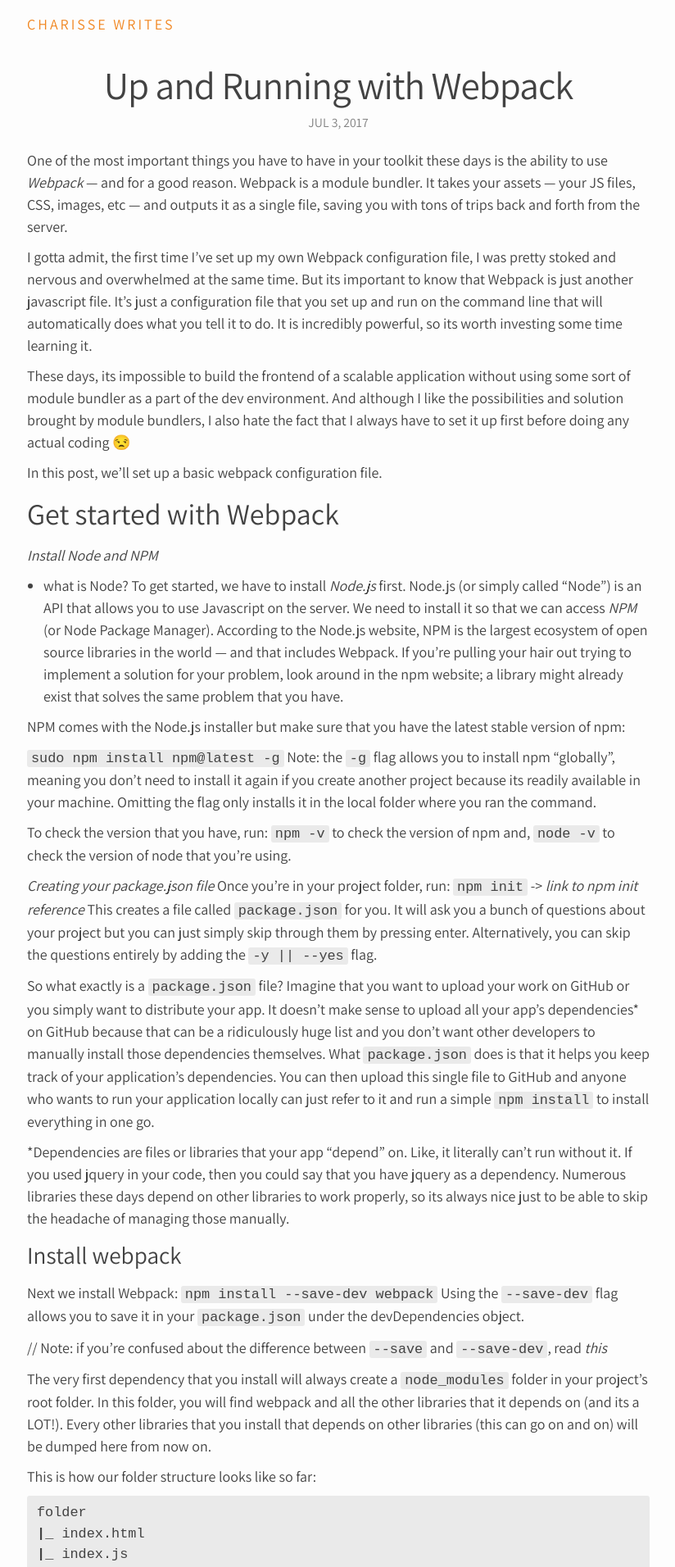
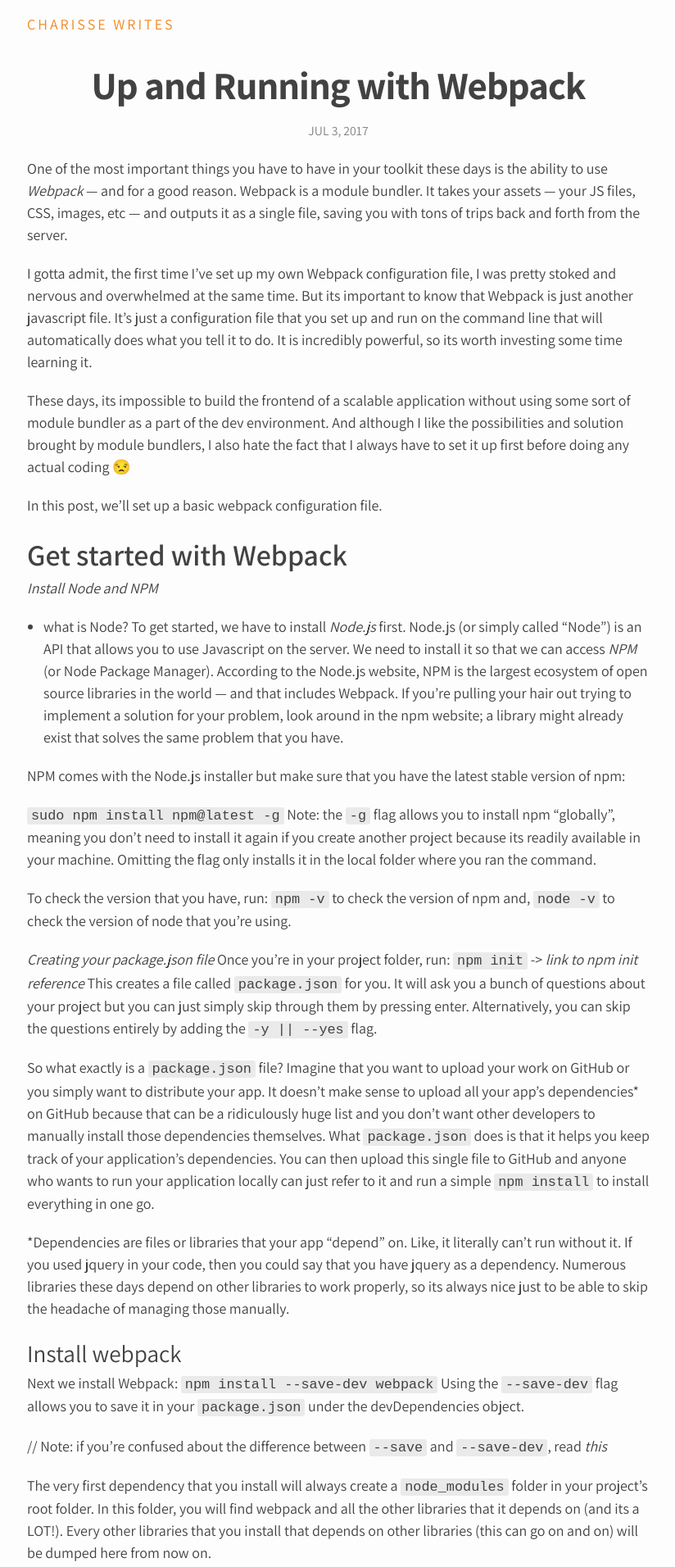
Before and after one commit to charisseysabel/chysbl-blog, a Jekyll site: the page built from _posts/2017-07-03-up-and-running-with-webpack.markdown, in a window 1280 px wide. Shown: the top 1912 px of the page at 82% size, without its empty margins (227-1051 px from the left). Built offline with Jekyll 4.4.1, drawn with Linux system fonts in a browser that asks for light colours.

Commit message:
style(theme) add more spacing between content paragraphs and content headings

```diff
--- a/_sass/minima/_base.scss
+++ b/_sass/minima/_base.scss
@@ -34,7 +34,7 @@ h1, h2, h3, h4, h5, h6,
 p, blockquote, pre,
 ul, ol, dl, figure,
 %vertical-rhythm {
-  margin-bottom: $spacing-unit / 2;
+  margin-bottom: $spacing-unit;
 }
 
 
--- a/_sass/minima/_layout.scss
+++ b/_sass/minima/_layout.scss
@@ -221,6 +221,7 @@
   @include relative-font-size(2.625);
   letter-spacing: -1px;
   line-height: 1;
+  font-weight: $bold;
 
   @include media-query($on-laptop) {
     @include relative-font-size(2.25);
@@ -230,7 +231,12 @@
 .post-content {
   margin-bottom: $spacing-unit;
 
+  h2, h3, h4 {
+    margin-bottom: 0;
+  }
+
   h2 {
+    font-weight: $semi-bold;
     @include relative-font-size(2);
 
     @include media-query($on-laptop) {
```
